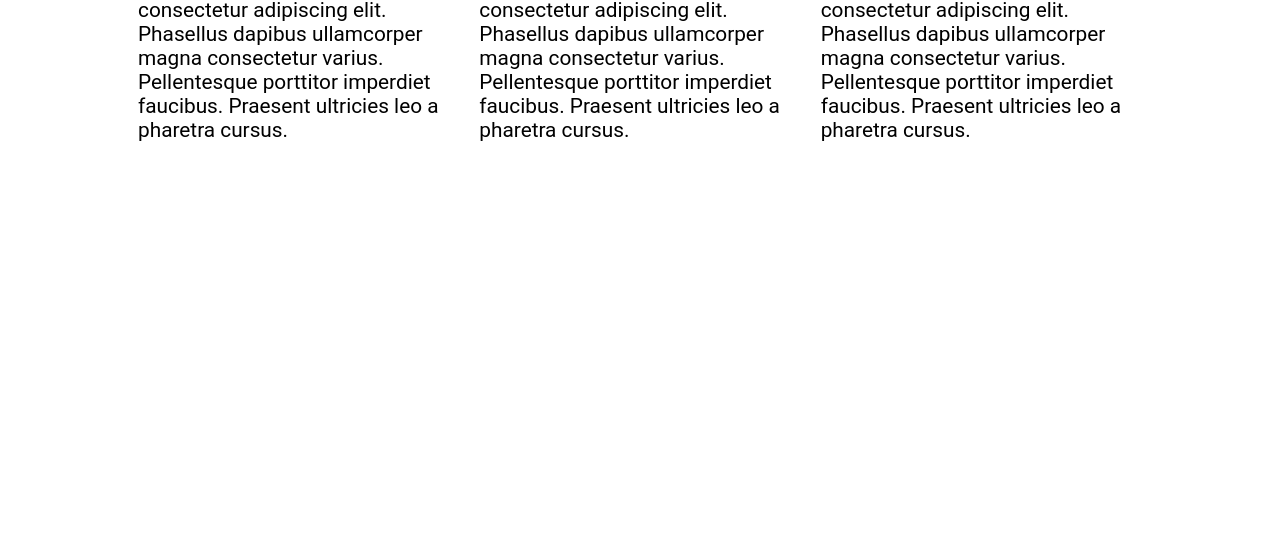
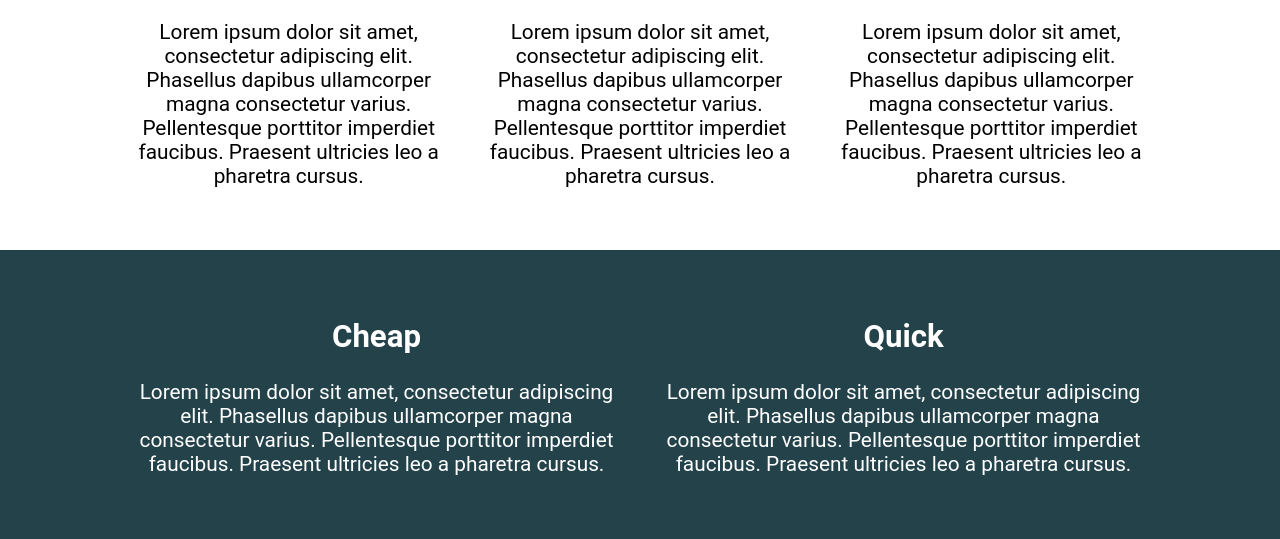
Before and after one commit to wooleah/responsive-layout-practice, a website: page challenge-04/index.html in a window 1280 px wide. Shown: the part 672-1211 px from the top of the page. Before the commit the page ends 845 px from the top, so only its background shows below. Drawn offline with Linux system fonts and the light colour scheme.

Commit message:
modifies challenge solution

```diff
--- a/challenge-04/index.html
+++ b/challenge-04/index.html
@@ -20,8 +20,34 @@
       </div>
     </header>
 
-    <div class="container">
-      <div class="row">
+    <section class="three-col">
+      <div class="container flex">
+        <div class="col">
+          <h2 class="accent-text--purple">Cheap</h2>
+          <p>
+            Lorem ipsum dolor sit amet, consectetur adipiscing elit. Phasellus dapibus ullamcorper magna consectetur varius. Pellentesque porttitor
+            imperdiet faucibus. Praesent ultricies leo a pharetra cursus.
+          </p>
+        </div>
+        <div class="col">
+          <h2 class="accent-text--purple">Quick</h2>
+          <p>
+            Lorem ipsum dolor sit amet, consectetur adipiscing elit. Phasellus dapibus ullamcorper magna consectetur varius. Pellentesque porttitor
+            imperdiet faucibus. Praesent ultricies leo a pharetra cursus.
+          </p>
+        </div>
+        <div class="col">
+          <h2 class="accent-text--purple">Affordable</h2>
+          <p>
+            Lorem ipsum dolor sit amet, consectetur adipiscing elit. Phasellus dapibus ullamcorper magna consectetur varius. Pellentesque porttitor
+            imperdiet faucibus. Praesent ultricies leo a pharetra cursus.
+          </p>
+        </div>
+      </div>
+    </section>
+
+    <section class="two-col">
+      <div class="container flex">
         <div class="col">
           <h2>Cheap</h2>
           <p>
@@ -36,14 +62,7 @@
             imperdiet faucibus. Praesent ultricies leo a pharetra cursus.
           </p>
         </div>
-        <div class="col">
-          <h2>Affordable</h2>
-          <p>
-            Lorem ipsum dolor sit amet, consectetur adipiscing elit. Phasellus dapibus ullamcorper magna consectetur varius. Pellentesque porttitor
-            imperdiet faucibus. Praesent ultricies leo a pharetra cursus.
-          </p>
-        </div>
       </div>
-    </div>
+    </section>
   </body>
 </html>
--- a/challenge-04/style.css
+++ b/challenge-04/style.css
@@ -24,6 +24,7 @@ h1 {
 .hero__content {
   width: 70%;
   margin-bottom: 3em;
+  font-size: 1.313rem;
 }
 
 .container {
@@ -32,12 +33,24 @@ h1 {
   margin: 0 auto;
 }
 
+.three-col {
+  padding: 2em 0;
+  text-align: center;
+}
+
+.two-col {
+  width: 100%;
+  padding: 2em 0;
+  background: #23424a;
+  color: white;
+  text-align: center;
+}
+
 .header-button {
   border: none;
   border-radius: 100px;
   color: #23424a;
   background-color: #38cfd9;
-  mix-blend-mode: normal;
   padding: 0.75em 2em;
   cursor: pointer;
   font-weight: 900;
@@ -49,11 +62,20 @@ h1 {
   filter: brightness(1.2);
 }
 
-.row {
+.flex {
   display: flex;
+  /* gap: 100px; */
 }
 
 .col {
-  margin: 10px;
   width: 100%;
 }
+
+.col + .col {
+  margin-left: 1.875rem;
+}
+
+.accent-text--purple {
+  color: #87629a;
+  font-size: 2.25rem;
+}
```
